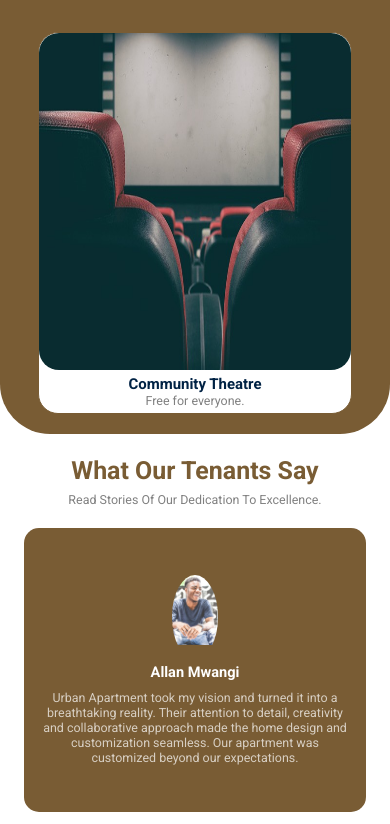
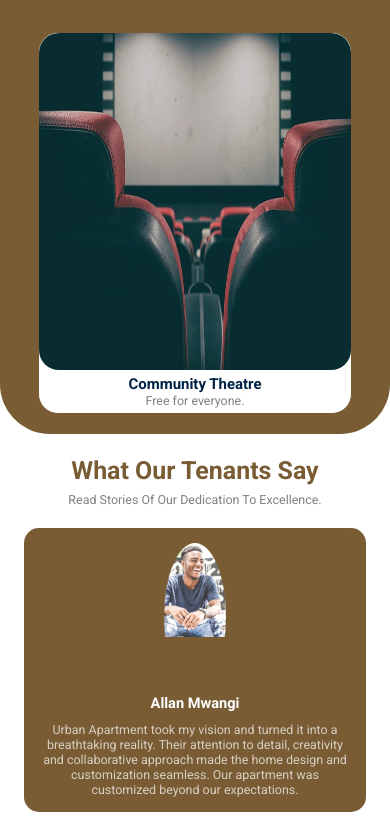
Before and after one commit to JAS-D98/Urban-Haven-Apartments-Landing-Page, a website built with Vite: page index.html in a window 390 px wide. Shown: the part 10760-11584 px from the top of the page. Built offline with nearby package versions, Linux system fonts and the light colour scheme.

Commit message:
adjust width and height of testimonial image card

```diff
--- a/style.css
+++ b/style.css
@@ -692,8 +692,8 @@ form h1{
     width: 80%;
   }
   .testimonial-img{
-    width:15%;
-    height:10vh;
+    width:20%;
+    height:20vh;
   }
   .contact-box-container{
     flex-direction: column;
```
